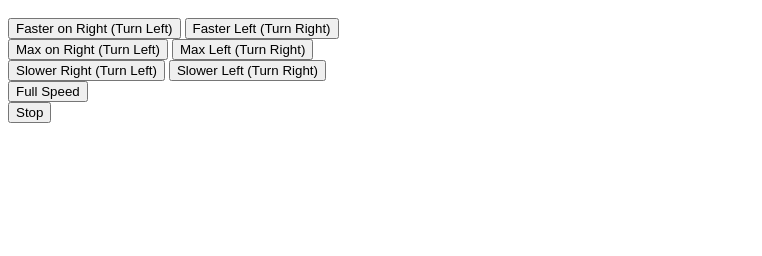
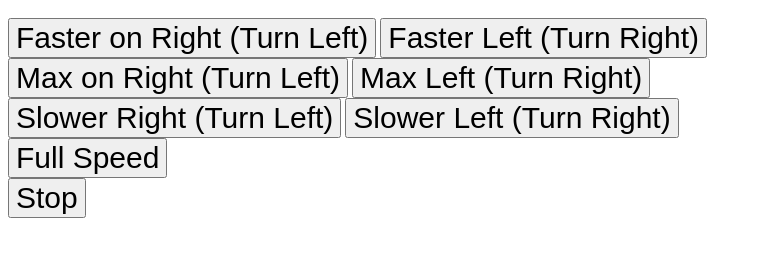
Before and after one commit to jazeee/raspberry-pi-node-playground, a website: page mad-jaz-fury-robot-basic.html in a window 1280 px wide. Shown: the part 48-304 px from the top of the page, without its empty margins (0-762 px from the left). Drawn offline with nearby package versions, Linux system fonts and the light colour scheme.

Commit message:
Added styling

```diff
--- a/mad-jaz-fury-robot-basic.html
+++ b/mad-jaz-fury-robot-basic.html
@@ -1,5 +1,7 @@
 <html>
 <head>
+	<meta name="viewport" content="width=device-width, initial-scale=1">
+	<link rel="stylesheet" type="text/css" href="resources/app.css">
 </head>
 <body>
 <h1>Mad Jaz Fury Robot</h1>
--- a/resources/app.css
+++ b/resources/app.css
@@ -0,0 +1,3 @@
+button {
+	font-size: 30px;
+}
```
Also changed, not shown: mad-jaz-fury-robot.html (+2 -0 lines).
